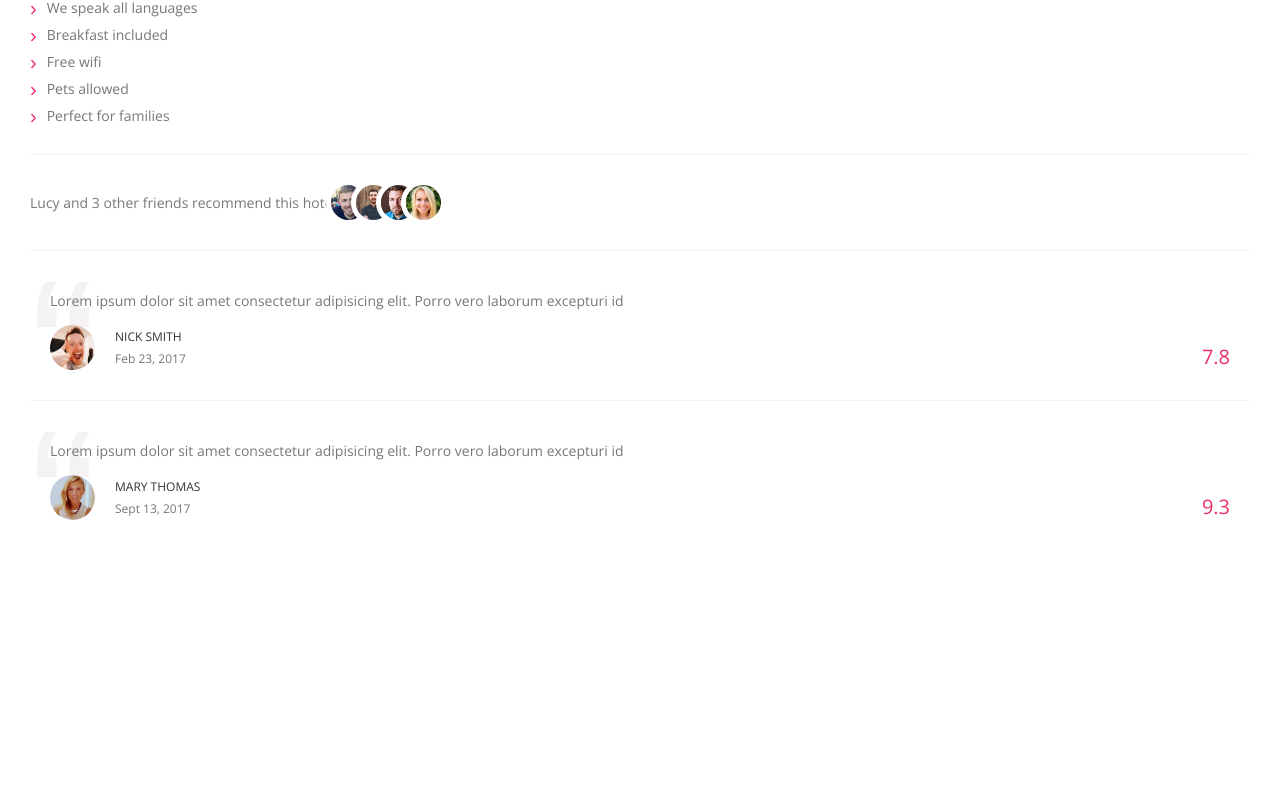
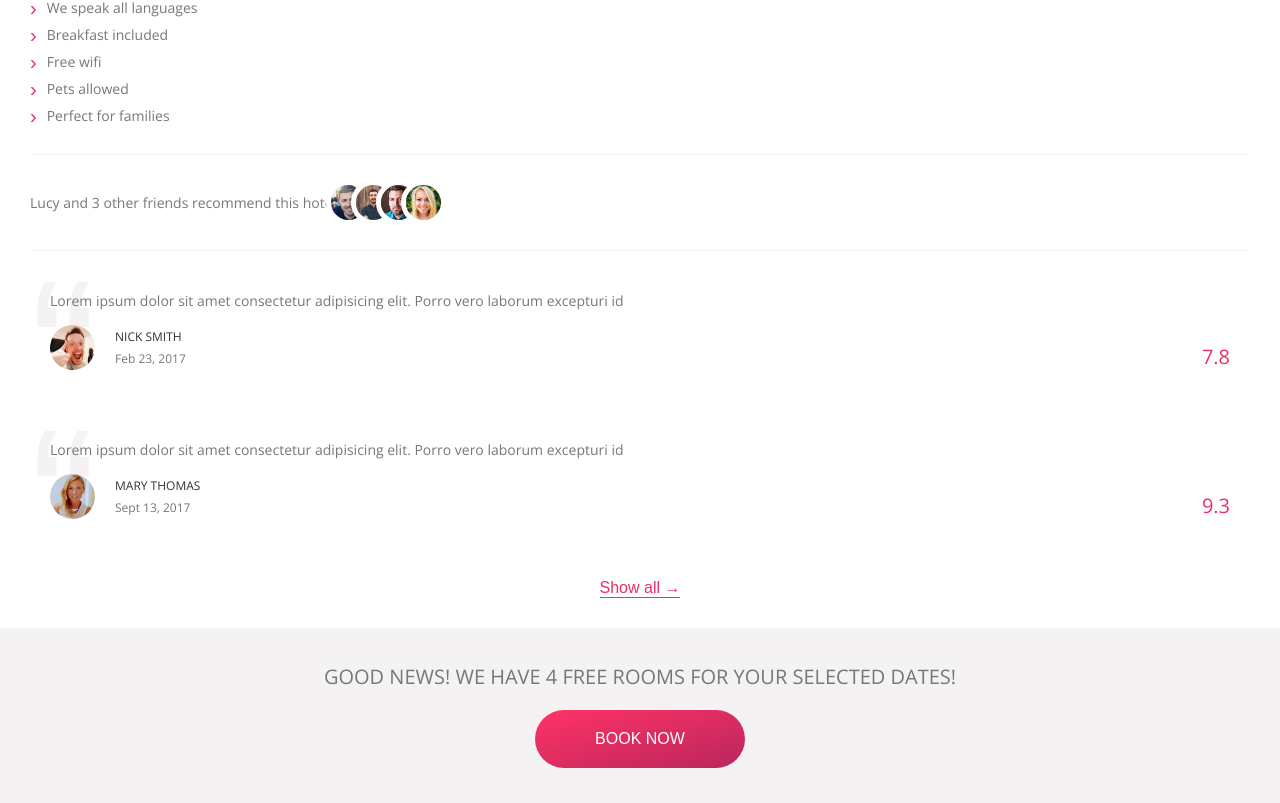
Before and after one commit to taleisagawinit/trillo, a React (Create React App) app: page / in a window 1280 px wide. Shown: the part 1167-1970 px from the top of the page. Before the commit the page ends 1783 px from the top, so only its background shows below. Built offline with nearby package versions, Linux system fonts and the light colour scheme.

Commit message:
adds footer

```diff
--- a/src/App.js
+++ b/src/App.js
@@ -5,6 +5,7 @@ import Header from './layout/header/Header';
 import ImageGallery from './components/image-gallery/ImageGallery';
 import InfoTitle from './components/info-title/InfoTitle';
 import Main from './layout/main/Main';
+import Footer from './layout/footer/Footer';
 
 function App() {
   return (
@@ -31,6 +32,9 @@ function App() {
       {/* content - main */}
       <Main />
       {/* footer */}
+      <Footer
+      heading={"Good news! We have 4 free rooms for your selected dates!"}
+       />
     </div>
   );
 }
--- a/src/components/button/Button.js
+++ b/src/components/button/Button.js
@@ -0,0 +1,18 @@
+import React from 'react';
+
+export default function(props) {
+  if (props.type === 'inline') {
+    return (
+      <button className="button button__inline">
+        {props.text}
+      </button>
+    )
+  }
+  if (props.type === 'gradient') {
+    return (
+      <button className="button button__gradient">
+        {props.text}
+      </button>
+    )
+  }
+}
--- a/src/components/button/_button.scss
+++ b/src/components/button/_button.scss
@@ -0,0 +1,27 @@
+.button {
+  &, &:active {
+    background-color: transparent;
+    border: none;
+    outline: none;
+    display: block;
+    font-size: 1.6rem;
+  }
+
+  &__inline {
+    color: $color-primary;
+    margin: 3rem auto;
+    border-bottom: 1px solid $color-primary;
+
+  }
+
+  &__gradient {
+    color: $color-white;
+    text-transform: uppercase;
+    background-image: linear-gradient(to right bottom, $color-primary-light, $color-primary-dark);
+    padding: 2rem 6rem;
+    border-radius: 3rem;
+    font-weight: 400;
+    margin: 2rem auto 0 auto;
+  }
+
+}
--- a/src/components/review-card/_review-card.scss
+++ b/src/components/review-card/_review-card.scss
@@ -4,10 +4,6 @@
   padding: 4rem 2rem 3rem 2rem;
   position: relative;
   z-index: 10;
-
-  &:not(:last-child) {
-    border-bottom: 1px solid $color-grey-light-2;
-  }
 
 
   &__user {
--- /dev/null
+++ b/src/layout/footer/Footer.js
@@ -0,0 +1,14 @@
+import React from 'react';
+import Button from '../../components/button/Button';
+
+export default function(props) {
+  return (
+    <footer className="footer">
+      <h3 className="footer__heading">{props.heading}</h3>
+      <Button
+      type={"gradient"}
+      text={"book now"}
+      />
+    </footer>
+  )
+}
--- /dev/null
+++ b/src/layout/footer/_footer.scss
@@ -0,0 +1,14 @@
+.footer {
+  padding: 3.5rem 3rem;
+  text-align: center;
+  background-color: $color-grey-light-2;
+  // color: $color-grey-dark-2;
+
+  &__heading {
+    font-size: 2rem;
+    font-weight: 300;
+    text-transform: uppercase;
+    margin: 0 auto;
+    // line-height: 1.5;
+  }
+}
--- a/src/layout/main/Main.js
+++ b/src/layout/main/Main.js
@@ -1,6 +1,7 @@
 import React from 'react';
 import Card from '../../components/card/Card';
 import ReviewCard from '../../components/review-card/ReviewCard';
+import Button from '../../components/button/Button';
 
 export default function() {
   const cardPerks = ['Close to the beach', 'Free airport shuttle', 'Air conditioning & heating', 'We speak all languages', 'Breakfast included', 'Free wifi', 'Pets allowed', 'Perfect for families'];
@@ -28,6 +29,10 @@ export default function() {
       rating={"9.3"}
       img={"user-2.jpg"}
        />
+      <Button
+      type={"inline"}
+      text="Show all &rarr;"
+      />
     </section>
   )
 }
--- a/src/layout/main/_main.scss
+++ b/src/layout/main/_main.scss
@@ -1,6 +1,5 @@
 .main {
   background-color: $color-white;
-
   // background-color: $color-grey-light-2;
   // padding: 3rem;
 }
--- a/src/styles/_variables.scss
+++ b/src/styles/_variables.scss
@@ -1,6 +1,7 @@
 // COLORS
 $color-primary: #eb2f64;
 $color-primary-light: #FF3366;
+$color-primary-light-2: #fff0f4;
 $color-primary-dark: #BA265D;
 $color-grey-light-1: #faf9f9;
 $color-grey-light-2: #f4f2f2;
--- a/src/styles/app.scss
+++ b/src/styles/app.scss
@@ -19,3 +19,4 @@
 @import "../layout/header/header";
 @import "../layout/navigation/navigation";
 @import '../layout/main/main';
+@import '../layout/footer/footer';
```
